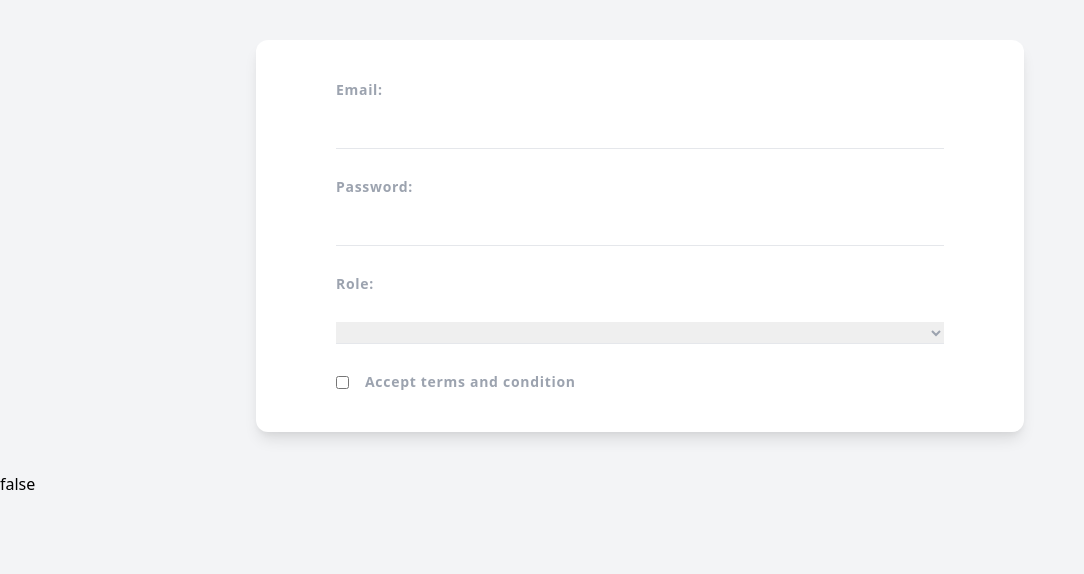
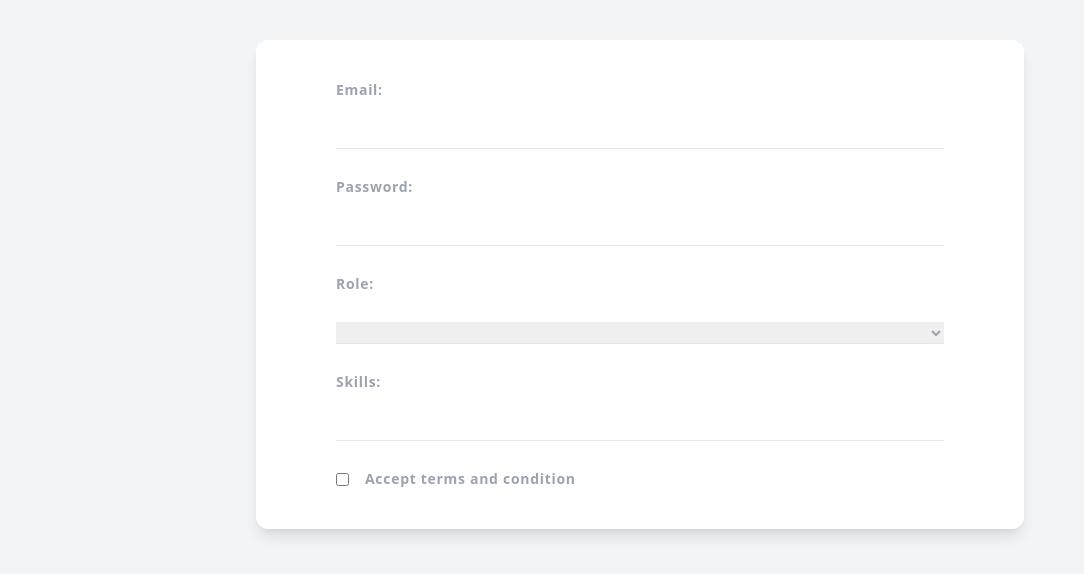
Before and after one commit to Marshall-Hao/stylish-form, a Vue app: page / in a window 1280 px wide. Shown: the top 574 px of the page, without its empty margins (0-1084 px from the left). Built offline with nearby package versions, Linux system fonts and the light colour scheme.

Commit message:
play with the skills

```diff
--- a/src/components/Signupform.vue
+++ b/src/components/Signupform.vue
@@ -12,12 +12,20 @@
             <option value="designer">Web Designer</option>
         </select>
 
+        <label class="block text-gray-400 text-sm tracking-wider font-semibold">Skills:</label>
+        <input @keyup.enter="addSkill" type="text" class="block border-b w-full text-gray-400 text-sm tracking-wider font-medium focus:outline-none" v-model="tempSkill">
+
+
+        <div @dblclick="deleteSkill(skill)" class="inline-block mr-1 px-3 py-1 bg-gray-300 text-gray-400 hover:bg-gray-100 hover:text-gray-200 rounded-3xl text-center" v-for="skill in skills" :key="skill">
+           #{{ skill }}
+        </div>
+
         <div class="block space-x-4 text-gray-400 text-sm tracking-wider font-semibold flex items-center">
             <input v-model="terms" class="inline-block form-checkbox" type="checkbox" required>
             <label class="inline-block ">Accept terms and condition</label>
         </div>
+
     </form>
-    {{terms}}
 </template>
 
 <script>
@@ -27,8 +35,25 @@ export default {
             email: '',
             password: '',
             role: '',
-            terms: false
+            terms: false,
+            tempSkill: '',
+            skills: []
         }
-    }
+    },
+    methods: {
+        addSkill() {
+            if (this.tempSkill) {
+                if (!this.skills.includes(this.tempSkill)) {
+                    this.skills.push(this.tempSkill)
+                }
+                this.tempSkill = ''
+            }
+        },
+        deleteSkill(skill) {
+           this.skills = this.skills.filter((item) => {
+               return skill !== item
+           })
+        }
+    },
 }
 </script>
```
